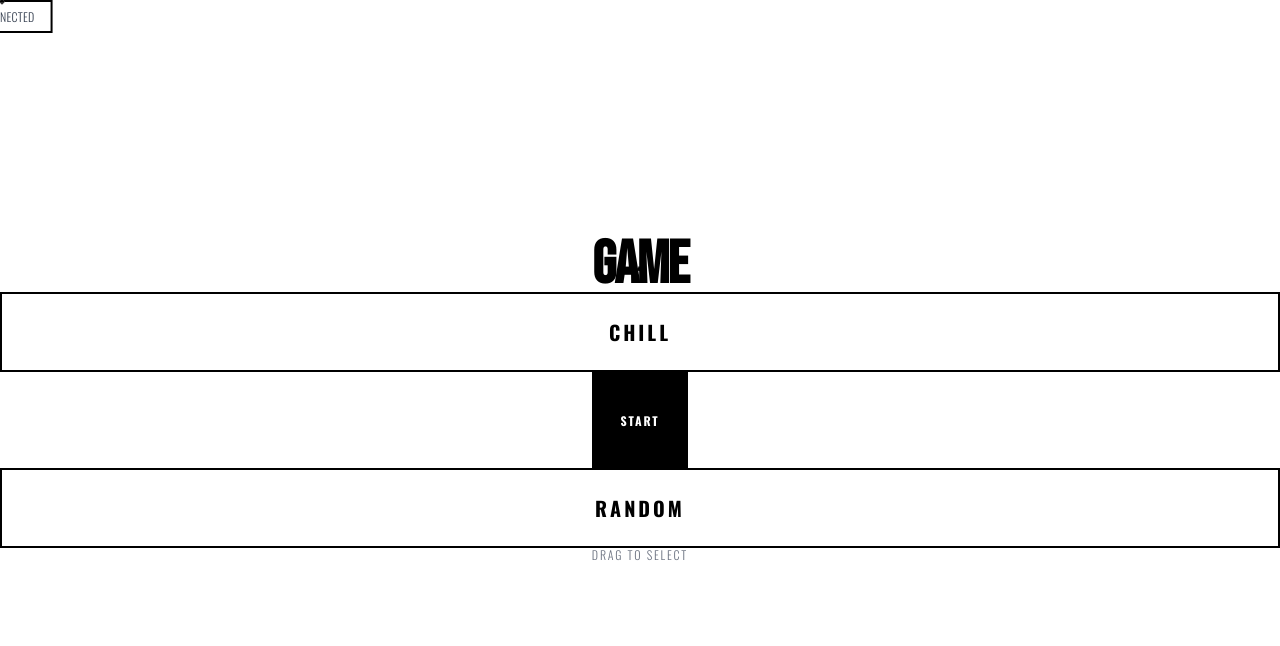
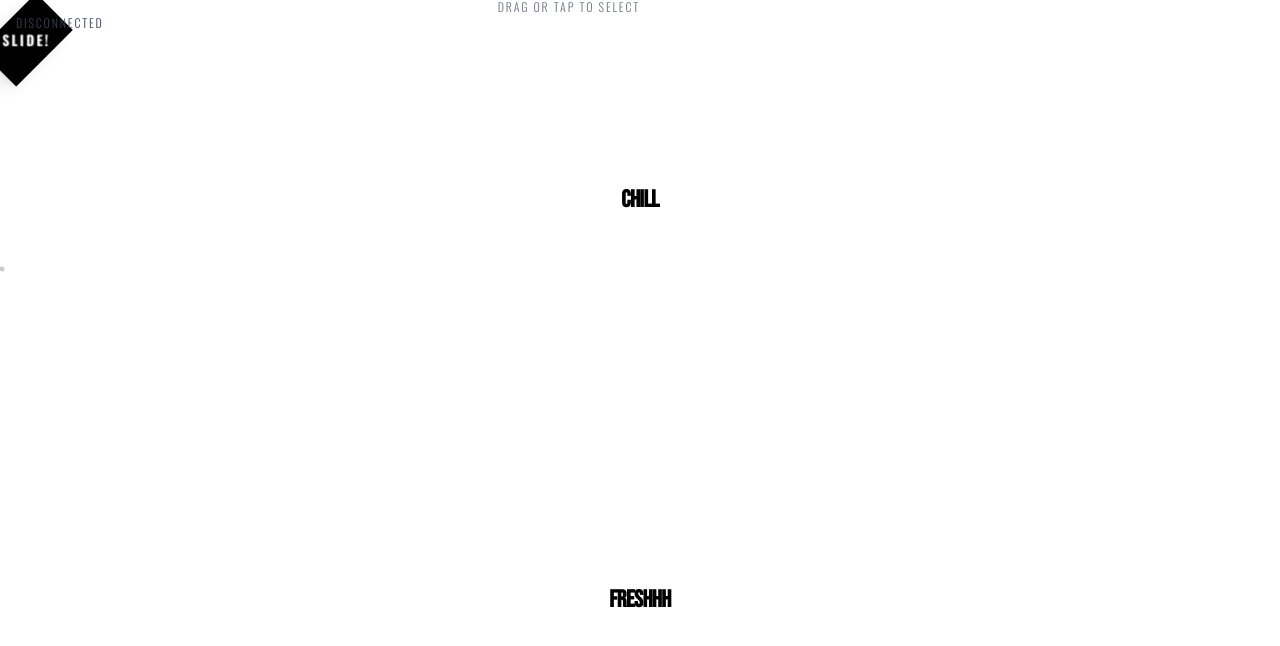
Before and after one commit to kk119kr/chill-and-fresh, a React (Vite) app: page / in a window 1280 px wide. Shown: the top 646 px of the page. Built offline with nearby package versions, Linux system fonts and the light colour scheme.

Commit message:
05220158

```diff
--- a/src/components/common/NetworkStatus.tsx
+++ b/src/components/common/NetworkStatus.tsx
@@ -66,31 +66,15 @@ const NetworkStatus: React.FC = () => {
   return (
     <AnimatePresence>
       {visible && (
-        <motion.div className="fixed inset-x-0 top-0 z-50">
-          {/* 기하학적 상태 표시 바 */}
+        <motion.div className="fixed top-4 left-4 z-50">
+          {/* 텍스트박스 없이 간단한 상태 표시 */}
           <motion.div
-            className={`h-1 w-full ${getStatusColor()}`}
-            initial={{ scaleX: 0 }}
-            animate={{ scaleX: 1 }}
-            exit={{ scaleX: 0 }}
-            transition={{
-              duration: 0.3,
-              ease: "easeInOut",
-              transformOrigin: "left"
-            }}
-          />
-
-          {/* 상태 메시지 박스 */}
-          <motion.div
-            className="absolute top-2 left-1/2 transform -translate-x-1/2
-                       bg-white border-2 border-black px-4 py-2
-                       font-mono text-xs font-medium tracking-widest uppercase"
+            className="flex items-center space-x-2"
             initial={{ y: -20, opacity: 0 }}
             animate={{ y: 0, opacity: 1 }}
             exit={{ y: -20, opacity: 0 }}
-            transition={{ delay: 0.1, duration: 0.2 }}
+            transition={{ duration: 0.2 }}
           >
-            <div className="flex items-center space-x-3">
             {/* 상태 표시 사각형 */}
             <motion.div
               className={`w-3 h-3 ${getStatusColor()}`}
@@ -104,49 +88,14 @@ const NetworkStatus: React.FC = () => {
             />
 
             <span className={`
+              font-mono text-xs font-medium tracking-widest uppercase
               ${status === 'connected' ? 'text-black' :
                 status === 'connecting' ? 'text-gray-600' :
                 'text-gray-700'}
             `}>
               {getMessage()}
             </span>
-            </div>
           </motion.div>
-
-          {/* 기하학적 장식 요소 */}
-          <motion.div
-            className="absolute top-0 right-4 w-8 h-8 border-2 border-black bg-white"
-            initial={{ rotate: 0, scale: 0 }}
-            animate={{
-              rotate: 45,
-              scale: 1,
-              opacity: [1, 0.7, 1]
-            }}
-            exit={{ scale: 0, rotate: 90 }}
-            transition={{
-              duration: 0.3,
-              opacity: {
-                repeat: Infinity,
-                duration: 2
-              }
-            }}
-          />
-
-          {/* 연결 성공 시 떨어지는 기하학적 요소 */}
-          {status === 'connected' && (
-            <motion.div
-              className="absolute top-4 left-1/4"
-              initial={{ y: 0, opacity: 1 }}
-              animate={{
-                y: 50,
-                opacity: 0,
-                rotate: [0, 90, 180]
-              }}
-              transition={{ duration: 1.2 }}
-            >
-              <div className="w-2 h-2 bg-black" />
-            </motion.div>
-          )}
         </motion.div>
       )}
     </AnimatePresence>
--- a/src/pages/Home/index.tsx
+++ b/src/pages/Home/index.tsx
@@ -45,53 +45,93 @@ const Home: React.FC = () => {
     }
   };
 
+  const handleGameSelection = (gameType: 'chill' | 'freshhh') => {
+    handleSelectGame(gameType);
+  };
+
   return (
     <motion.div
-      className="flex flex-col items-center justify-center min-h-screen bg-white px-8 relative overflow-hidden"
+      className="flex flex-col min-h-screen bg-white relative overflow-hidden"
       initial={{ opacity: 0 }}
       animate={{ opacity: 1 }}
       exit={{ opacity: 0 }}
       transition={{ duration: 0.4 }}
     >
 
-      {/* 메인 타이틀 */}
-      <motion.h1
-        className="text-6xl font-black mb-16 tracking-tight font-mono uppercase"
-        initial={{ opacity: 0, y: -30 }}
+      {/* 상단 절반 - CHILL */}
+      <motion.div
+        className={`flex-1 flex items-center justify-center cursor-pointer transition-all duration-300 relative
+          ${dragY < -30 || isDragging && dragY < 0 ? 'bg-black text-white' : 'bg-white text-black'}
+        `}
+        onClick={() => handleGameSelection('chill')}
+        whileHover={{ backgroundColor: dragY < -30 ? undefined : '#f9fafb' }}
+        initial={{ opacity: 0, y: -20 }}
         animate={{ opacity: 1, y: 0 }}
-        transition={{ duration: 0.6, delay: 0.1 }}
+        transition={{ duration: 0.5, delay: 0.1 }}
       >
-        GAME
-      </motion.h1>
-
-      {/* 3단 구조 레이아웃 */}
-      <div className="flex flex-col items-center space-y-8 w-full max-w-sm">
-
-        {/* 상단: CHILL 카드 */}
+        {/* 위쪽 슬라이드 가이드 */}
         <motion.div
-          className={`w-full h-20 border-2 border-black bg-white flex items-center justify-center
-                     font-mono font-bold text-xl tracking-widest uppercase cursor-pointer
-                     ${dragY < -30 ? 'bg-black text-white' : 'hover:bg-gray-50'}`}
-          whileHover={{ scale: 1.02 }}
-          whileTap={{ scale: 0.98 }}
-          onClick={() => handleSelectGame('chill')}
-          initial={{ opacity: 0, x: -50 }}
-          animate={{ opacity: 1, x: 0 }}
-          transition={{ duration: 0.5, delay: 0.2 }}
+          className="absolute top-8 left-1/2 transform -translate-x-1/2 opacity-20"
+          animate={{
+            opacity: [0.1, 0.3, 0.1],
+            y: [0, -5, 0]
+          }}
+          transition={{
+            repeat: Infinity,
+            duration: 2,
+            ease: "easeInOut"
+          }}
         >
-          CHILL
+          <div className="flex flex-col items-center space-y-1">
+            <div className="w-8 h-0.5 bg-black"></div>
+            <div className="w-6 h-0.5 bg-black"></div>
+            <div className="w-4 h-0.5 bg-black"></div>
+          </div>
         </motion.div>
 
-        {/* 중앙: 드래그 가능한 START 버튼 */}
+        <h2 className="text-9xl md:text-[12rem] font-black tracking-tight font-mono uppercase">
+          CHILL
+        </h2>
+      </motion.div>
+
+      {/* 중앙 다이아몬드 버튼 */}
+      <div className="absolute inset-0 flex items-center justify-center pointer-events-none z-10">
         <motion.div
-          className="relative"
+          className="relative pointer-events-auto"
           initial={{ opacity: 0, scale: 0.8 }}
           animate={{ opacity: 1, scale: 1 }}
           transition={{ duration: 0.6, delay: 0.3 }}
         >
+          {/* 슬라이드 경로 가이드 - 세로 라인 */}
           <motion.div
-            className="w-24 h-24 bg-black border-2 border-black cursor-grab active:cursor-grabbing
-                       flex items-center justify-center relative overflow-hidden"
+            className="absolute left-1/2 transform -translate-x-1/2 w-0.5 h-32 bg-gray-300 opacity-30 -top-20"
+            animate={{
+              opacity: [0.2, 0.4, 0.2],
+              scaleY: [0.8, 1.2, 0.8]
+            }}
+            transition={{
+              repeat: Infinity,
+              duration: 3,
+              ease: "easeInOut"
+            }}
+          />
+          <motion.div
+            className="absolute left-1/2 transform -translate-x-1/2 w-0.5 h-32 bg-gray-300 opacity-30 -bottom-20"
+            animate={{
+              opacity: [0.2, 0.4, 0.2],
+              scaleY: [0.8, 1.2, 0.8]
+            }}
+            transition={{
+              repeat: Infinity,
+              duration: 3,
+              ease: "easeInOut",
+              delay: 1.5
+            }}
+          />
+
+          <motion.div
+            className="w-20 h-20 bg-black border-2 border-black cursor-grab active:cursor-grabbing
+                       flex items-center justify-center relative overflow-hidden transform rotate-45 shadow-lg"
             drag="y"
             dragElastic={0.2}
             dragConstraints={{ top: -100, bottom: 100 }}
@@ -101,20 +141,20 @@ const Home: React.FC = () => {
             whileDrag={{ scale: 1.1 }}
             layoutId="main-game-element"
           >
-            {/* START 텍스트 */}
+            {/* SLIDE 텍스트 */}
             <motion.span
-              className="text-white font-mono font-black text-xs tracking-widest uppercase"
+              className="text-white font-mono font-black text-sm tracking-widest uppercase transform -rotate-45"
               animate={{
                 opacity: isDragging ? 0.7 : 1
               }}
             >
-              START
+              SLIDE!
             </motion.span>
 
             {/* 드래그 방향 표시 화살표 */}
             {isDragging && (
               <motion.div
-                className="absolute inset-0 flex flex-col items-center justify-center text-white"
+                className="absolute inset-0 flex flex-col items-center justify-center text-white transform -rotate-45"
                 initial={{ opacity: 0 }}
                 animate={{ opacity: 1 }}
               >
@@ -122,7 +162,7 @@ const Home: React.FC = () => {
                   <motion.div
                     initial={{ y: 10 }}
                     animate={{ y: 0 }}
-                    className="text-2xl"
+                    className="text-3xl"
                   >
                     ↑
                   </motion.div>
@@ -131,7 +171,7 @@ const Home: React.FC = () => {
                   <motion.div
                     initial={{ y: -10 }}
                     animate={{ y: 0 }}
-                    className="text-2xl"
+                    className="text-3xl"
                   >
                     ↓
                   </motion.div>
@@ -140,51 +180,75 @@ const Home: React.FC = () => {
             )}
           </motion.div>
         </motion.div>
-
-        {/* 하단: RANDOM 카드 */}
-        <motion.div
-          className={`w-full h-20 border-2 border-black bg-white flex items-center justify-center
-                     font-mono font-bold text-xl tracking-widest uppercase cursor-pointer
-                     ${dragY > 30 ? 'bg-black text-white' : 'hover:bg-gray-50'}`}
-          whileHover={{ scale: 1.02 }}
-          whileTap={{ scale: 0.98 }}
-          onClick={() => handleSelectGame('freshhh')}
-          initial={{ opacity: 0, x: 50 }}
-          animate={{ opacity: 1, x: 0 }}
-          transition={{ duration: 0.5, delay: 0.2 }}
-        >
-          RANDOM
-        </motion.div>
       </div>
 
+      {/* 하단 절반 - FRESHHH */}
+      <motion.div
+        className={`flex-1 flex items-center justify-center cursor-pointer transition-all duration-300 relative
+          ${dragY > 30 || isDragging && dragY > 0 ? 'bg-black text-white' : 'bg-white text-black'}
+        `}
+        onClick={() => handleGameSelection('freshhh')}
+        whileHover={{ backgroundColor: dragY > 30 ? undefined : '#f9fafb' }}
+        initial={{ opacity: 0, y: 20 }}
+        animate={{ opacity: 1, y: 0 }}
+        transition={{ duration: 0.5, delay: 0.1 }}
+      >
+        {/* 아래쪽 슬라이드 가이드 */}
+        <motion.div
+          className="absolute bottom-8 left-1/2 transform -translate-x-1/2 opacity-20"
+          animate={{
+            opacity: [0.1, 0.3, 0.1],
+            y: [0, 5, 0]
+          }}
+          transition={{
+            repeat: Infinity,
+            duration: 2,
+            ease: "easeInOut",
+            delay: 1
+          }}
+        >
+          <div className="flex flex-col items-center space-y-1">
+            <div className="w-4 h-0.5 bg-black"></div>
+            <div className="w-6 h-0.5 bg-black"></div>
+            <div className="w-8 h-0.5 bg-black"></div>
+          </div>
+        </motion.div>
+
+        <h2 className="text-9xl md:text-[12rem] font-black tracking-tight font-mono uppercase">
+          FRESHHH
+        </h2>
+      </motion.div>
+
       {/* 안내 텍스트 */}
-      <motion.p
-        className="text-xs font-mono text-gray-500 mt-12 tracking-widest uppercase text-center"
+      <motion.div
+        className="absolute bottom-20 left-1/2 transform -translate-x-1/2 z-20"
         initial={{ opacity: 0 }}
         animate={{ opacity: 1 }}
         transition={{ delay: 0.6, duration: 0.4 }}
       >
-        DRAG TO SELECT
-      </motion.p>
+        <p className="text-xs font-mono text-gray-500 tracking-widest uppercase text-center">
+          DRAG OR TAP TO SELECT
+        </p>
+      </motion.div>
 
       {/* 선택 피드백 표시 */}
       {isDragging && Math.abs(dragY) > 30 && (
         <motion.div
-          className="fixed top-8 left-1/2 transform -translate-x-1/2
+          className="fixed top-8 left-1/2 transform -translate-x-1/2 z-30
                      bg-black text-white px-6 py-2 font-mono text-sm tracking-widest uppercase"
           initial={{ opacity: 0, y: -20 }}
           animate={{ opacity: 1, y: 0 }}
           exit={{ opacity: 0, y: -20 }}
         >
-          {dragY < -30 ? 'CHILL SELECTED' : 'RANDOM SELECTED'}
+          {dragY < -30 ? 'CHILL SELECTED' : 'FRESHHH SELECTED'}
         </motion.div>
       )}
 
       {/* 기하학적 장식 요소들 */}
       <motion.div
-        className="absolute top-16 right-16 w-4 h-4 bg-black"
+        className="absolute top-16 right-16 w-4 h-4 bg-black transform rotate-45 opacity-20"
         animate={{
-          rotate: [0, 90, 180, 270, 360]
+          rotate: [45, 135, 225, 315, 405]
         }}
         transition={{
           repeat: Infinity,
@@ -194,7 +258,7 @@ const Home: React.FC = () => {
       />
 
       <motion.div
-        className="absolute bottom-20 left-12 w-8 h-2 bg-black"
+        className="absolute bottom-32 left-12 w-8 h-2 bg-black opacity-20"
         animate={{
           x: [0, 20, 0],
           scaleX: [1, 1.5, 1]
@@ -207,9 +271,9 @@ const Home: React.FC = () => {
       />
 
       <motion.div
-        className="absolute top-1/3 left-8 w-6 h-6 border-2 border-black"
+        className="absolute top-1/3 left-8 w-6 h-6 border-2 border-black transform rotate-45 opacity-20"
         animate={{
-          rotate: [0, 45, 90, 135, 180, 225, 270, 315, 360],
+          rotate: [45, 90, 135, 180, 225, 270, 315, 360, 405],
           scale: [1, 1.1, 1]
         }}
         transition={{
--- a/src/pages/RoomCreation/index.tsx
+++ b/src/pages/RoomCreation/index.tsx
@@ -17,7 +17,7 @@ const RoomCreation: React.FC = () => {
 
   const [isConnecting, setIsConnecting] = useState(false);
   const [error, setError] = useState<string | null>(null);
-  const [gameSelection, setGameSelection] = useState<'chill' | 'freshhh' | null>(selectedGame || null);
+  const [gameSelection] = useState<'chill' | 'freshhh' | null>(selectedGame || null);
   const [startingGame, setStartingGame] = useState(false);
   const [showGameButton, setShowGameButton] = useState(false);
 
@@ -63,22 +63,26 @@ const RoomCreation: React.FC = () => {
   };
 
   // 게임 시작 함수
-  const handleStartGame = (gameType: 'chill' | 'freshhh') => {
+  const handleStartGame = () => {
+    if (!gameSelection) {
+      setError('게임이 선택되지 않았습니다.');
+      return;
+    }
+
     if (participants.length < 1) {
       setError('최소 1명의 참가자가 필요합니다.');
       return;
     }
 
-    setGameSelection(gameType);
     setStartingGame(true);
 
     try {
       // 소켓을 통해 게임 시작 메시지 전송
-      socketService.startGame(gameType);
+      socketService.startGame(gameSelection);
 
       // 게임 화면으로 이동
       setTimeout(() => {
-        navigate(`/${gameType}`, {
+        navigate(`/${gameSelection}`, {
           state: {
             fromRoom: true
           }
@@ -89,6 +93,13 @@ const RoomCreation: React.FC = () => {
       setError('게임 시작 중 오류가 발생했습니다. 다시 시도해주세요.');
       setStartingGame(false);
     }
+  };
+
+  // 이전 화면으로 돌아가기
+  const handleGoBack = () => {
+    // 소켓 연결 해제
+    socketService.disconnect();
+    navigate('/');
   };
 
   return (
@@ -104,6 +115,21 @@ const RoomCreation: React.FC = () => {
           {error}
         </motion.div>
       )}
+
+      {/* 이전 화면 버튼 */}
+      <motion.button
+        onClick={handleGoBack}
+        className="absolute top-4 left-4 w-8 h-8 bg-white border border-black
+                   flex items-center justify-center font-mono text-xs font-bold
+                   hover:bg-black hover:text-white transition-colors duration-200"
+        whileHover={{ scale: 1.05 }}
+        whileTap={{ scale: 0.95 }}
+        initial={{ opacity: 0, x: -20 }}
+        animate={{ opacity: 1, x: 0 }}
+        transition={{ delay: 0.2, duration: 0.3 }}
+      >
+        ←
+      </motion.button>
 
       <div className="flex flex-col items-center">
         {/* 다이아몬드에서 QR코드로 모핑 */}
@@ -133,8 +159,8 @@ const RoomCreation: React.FC = () => {
               />
             </motion.div>
           ) : (
-            <div className="w-24 h-24 bg-black flex items-center justify-center shadow-lg">
-              <span className="text-white font-black text-sm tracking-wider uppercase transform -rotate-45">
+            <div className="w-16 h-16 bg-black flex items-center justify-center shadow-lg transform rotate-45">
+              <span className="text-white font-black text-xs tracking-wider uppercase transform -rotate-45">
                 {isConnecting ? '...' : 'SLIDE!'}
               </span>
             </div>
@@ -194,11 +220,11 @@ const RoomCreation: React.FC = () => {
           </motion.div>
         )}
 
-        {/* 게임 시작 버튼 */}
+        {/* 게임 시작 버튼 - 선택된 게임만 표시 */}
         <AnimatePresence>
-          {showGameButton && !startingGame && (
+          {showGameButton && !startingGame && gameSelection && (
             <motion.div
-              className="mt-8 flex flex-col space-y-4 w-full max-w-md"
+              className="mt-8 w-full max-w-md"
               initial={{ opacity: 0, y: 40 }}
               animate={{ opacity: 1, y: 0 }}
               exit={{ opacity: 0, y: -20 }}
@@ -208,8 +234,8 @@ const RoomCreation: React.FC = () => {
               }}
             >
               <motion.button
-                onClick={() => handleStartGame('chill')}
-                className="h-16 bg-black text-white font-black text-xl tracking-wider uppercase
+                onClick={handleStartGame}
+                className="w-full h-16 bg-black text-white font-black text-xl tracking-wider uppercase
                           hover:bg-gray-900 transition-colors duration-200"
                 whileHover={{ scale: 1.02 }}
                 whileTap={{ scale: 0.98 }}
@@ -217,20 +243,7 @@ const RoomCreation: React.FC = () => {
                 animate={{ scaleX: 1 }}
                 transition={{ delay: 0.2, duration: 0.4, ease: "easeOut" }}
               >
-                CHILL 시작
-              </motion.button>
-
-              <motion.button
-                onClick={() => handleStartGame('freshhh')}
-                className="h-16 bg-white text-black border-2 border-black font-black text-xl tracking-wider uppercase
-                          hover:bg-gray-50 transition-colors duration-200"
-                whileHover={{ scale: 1.02 }}
-                whileTap={{ scale: 0.98 }}
-                initial={{ scaleX: 0 }}
-                animate={{ scaleX: 1 }}
-                transition={{ delay: 0.4, duration: 0.4, ease: "easeOut" }}
-              >
-                RANDOM 시작
+                {gameSelection === 'chill' ? 'CHILL' : 'FRESHHH'} 시작
               </motion.button>
             </motion.div>
           )}
@@ -254,7 +267,7 @@ const RoomCreation: React.FC = () => {
               >
                 {gameSelection === 'chill'
                   ? 'CHILL 게임을 시작합니다...'
-                  : 'RANDOM 게임을 시작합니다...'}
+                  : 'FRESHHH 게임을 시작합니다...'}
               </motion.p>
             </motion.div>
           )}
```
Lines whose indentation alone changed are shown as unchanged.
